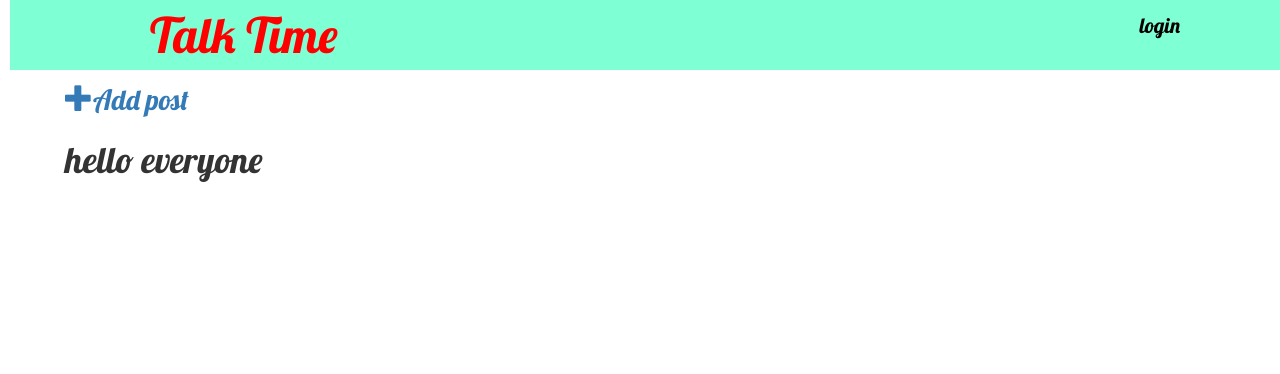
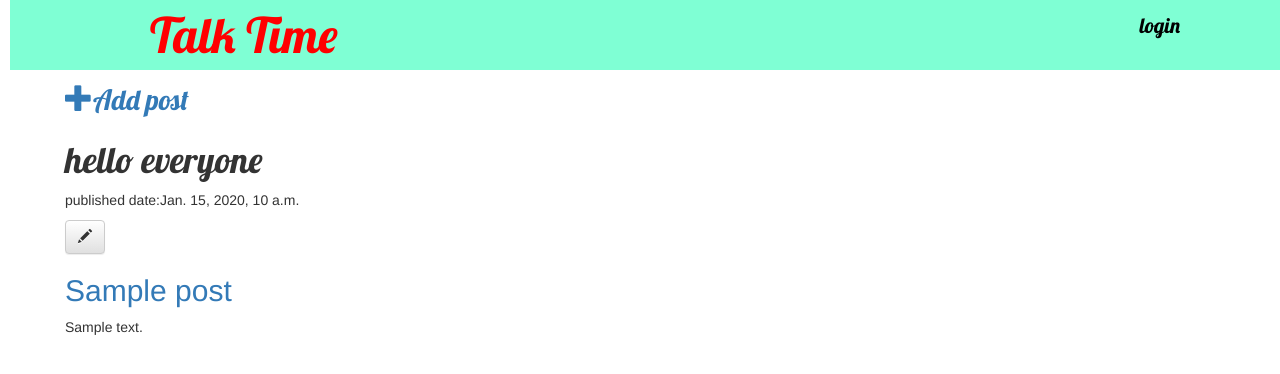
Before and after one commit to vishakpviswanath/project-blog, a Django app: page /new_home/ in a window 1280 px wide. Shown: the top 374 px of the page. Run offline with Django 3.2, Linux system fonts and the light colour scheme; tables that the repository leaves empty hold one stand-in row (values such as "Sample post"); some libraries are stand-ins or nearby versions.

Commit message:
Added new editing feature

```diff
--- a/blog/templates/blog/home.html
+++ b/blog/templates/blog/home.html
@@ -6,5 +6,13 @@
         <a href="{% url 'post_new' %}" class="top-menu"><span class="glyphicon glyphicon-plus"></span>Add post</a>
         <h1>hello everyone</h1>
         </div>
+        {% for post in posts %}
+        <div class="details">
+            <p>published date:{{post.published_date}}</p>
+            <a class="btn btn-default" href="{% url 'post_edit' pk=post.pk %}"><span class="glyphicon glyphicon-pencil"></span></a>
+            <h2><a href="{% url 'post_detail' pk=post.pk %}">{{post.title}}</a></h2>
+            <P>{{post.text|linebreaksbr}}</P>
+        </div>
+         {% endfor %}
     </body>
 {% endblock %}
--- a/blog/templates/blog/post_detail.html
+++ b/blog/templates/blog/post_detail.html
@@ -1,3 +1,4 @@
+{% extends 'blog/base.html' %}
 {% block content %}
     <div class="post">
         {% if post.published_date %}
--- a/blog/urls.py
+++ b/blog/urls.py
@@ -13,4 +13,5 @@ urlpatterns = [
     path('post/new/', views.post_new, name='post_new'),
     path('login/', auth_views.LoginView.as_view(template_name='blog/login_page.html'), name='login'),
     path('new_home/', views.home, name='home'),
+    path('post/<int:pk>/edit/', views.post_edit, name='post_edit'),
 ]
--- a/blog/views.py
+++ b/blog/views.py
@@ -33,4 +33,19 @@ def post_new(request):
             return render(request,'blog/post_edit.html',{'form': form})
 
 def home(request):
-      return render(request, 'blog/home.html')
+      posts = Post.objects.filter(published_date__lte=timezone.now()).order_by('published_date')
+      return render(request, 'blog/home.html',{'posts': posts})
+
+def post_edit(request, pk):
+    post = get_object_or_404(Post, pk=pk)
+    if request.method == "POST":
+        form = PostForm(request.POST, instance=post)
+        if form.is_valid():
+            post = form.save(commit=False)
+            post.author = str(request.user)
+            post.published_date = timezone.now()
+            post.save()
+            return redirect('post_detail', pk=post.pk)
+    else:
+        form = PostForm(instance=post)
+    return render(request, 'blog/post_edit.html', {'form': form})
```
